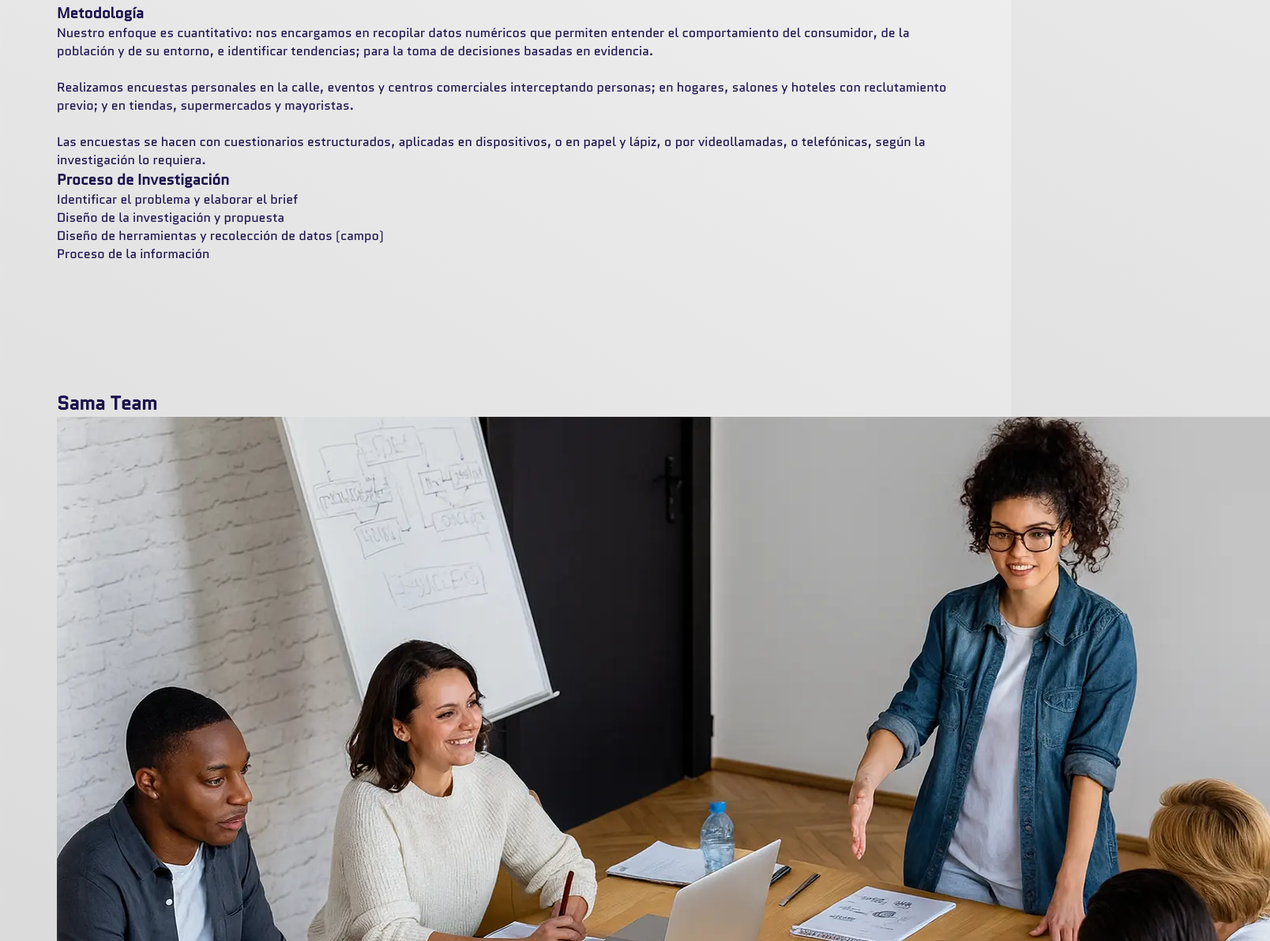
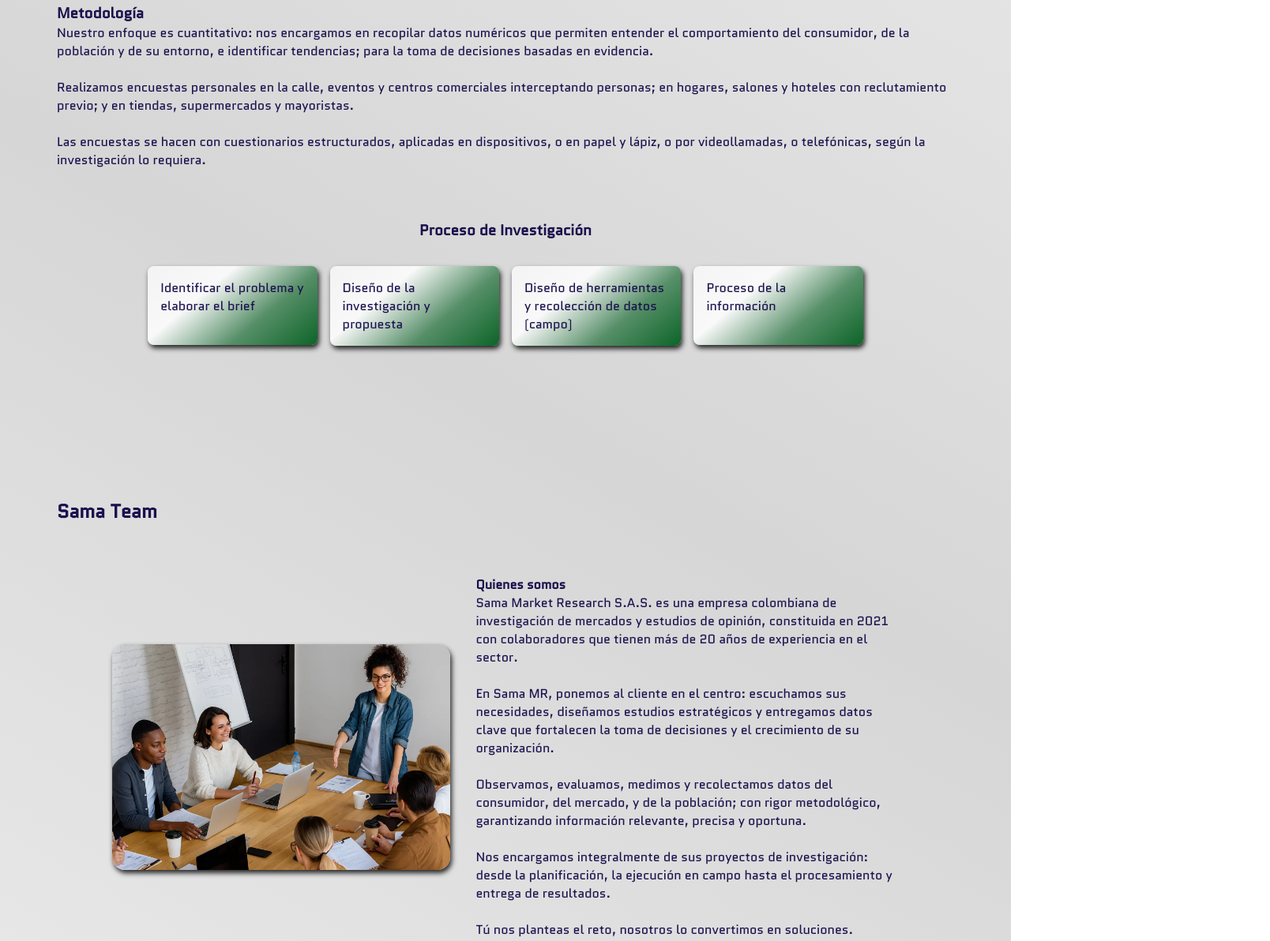
Before and after one commit to frederickcorredor/sama, a plain HTML site: page index.html in a window 1280 px wide. Shown: the part 1710-2902 px from the top of the page at 79% size, 1608 px wide, since content can reach past the window. Drawn offline with Linux system fonts and the light colour scheme.

Commit message:
Update styles.css

```diff
--- a/styles.css
+++ b/styles.css
@@ -322,6 +322,57 @@
   transition: 0.7s;
 }
 
+.pasos {
+  display: flex;
+  flex-wrap: wrap;
+  justify-content: center;
+  align-items: center;
+  gap: 1rem;
+  width: 100%;
+
+    div{
+      width: 20%;
+      min-width: 180px;
+      background: linear-gradient(320deg, #025f1ff3, #025f1f9b, #ffffffd7, #ffffffb3);
+      box-shadow: 2px 4px 6px rgba(0, 0, 0, 0.849);
+      padding: 16px;
+      border-radius: 8px;
+      min-height: 100px;
+      transition: .7s ease;
+
+  }
+
+  div:hover {
+    transform: translateY(-10px);
+    box-shadow: 4px 8px 12px rgba(0, 0, 0, 0.849);
+    background: linear-gradient(335deg, #025f1ff3, #025f1f9b, #ffffffd7, #ffffffb3);
+  }
+}
+
+.wrapper {
+  width: 100%;
+  max-width: 1200px;
+  display: flex;
+  flex-wrap: wrap;
+  justify-content: center;
+  align-items: center;
+  gap: 2rem;
+  margin-top: 2rem;
+  padding: 2rem;
+
+    img{
+      width: 40%;
+      min-width: 380px;
+      border-radius: 16px;
+      box-shadow: 2px 4px 6px rgba(0, 0, 0, 0.849);
+    }
+
+}
+
+.textwrapper{
+  width: 50%;
+  min-width: 380px;
+}
 
  @media (max-width: 768px) {
       nav a {
```
